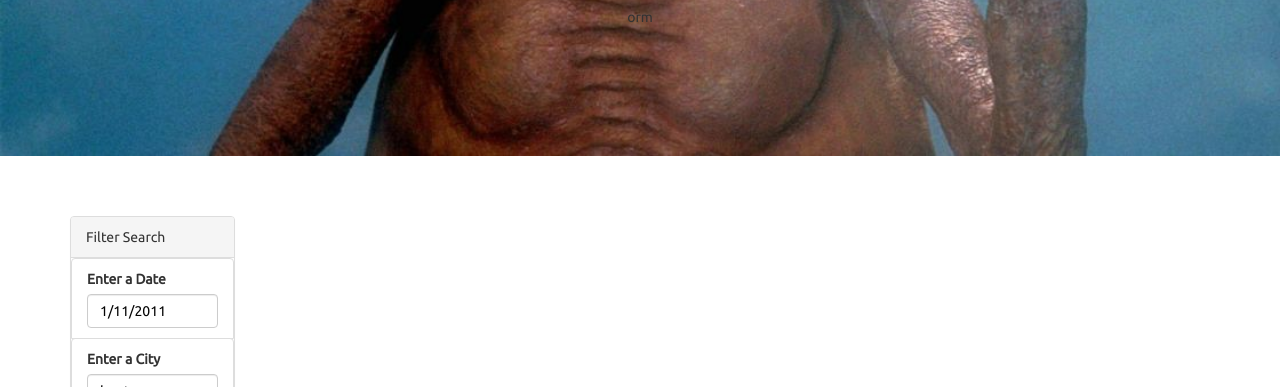
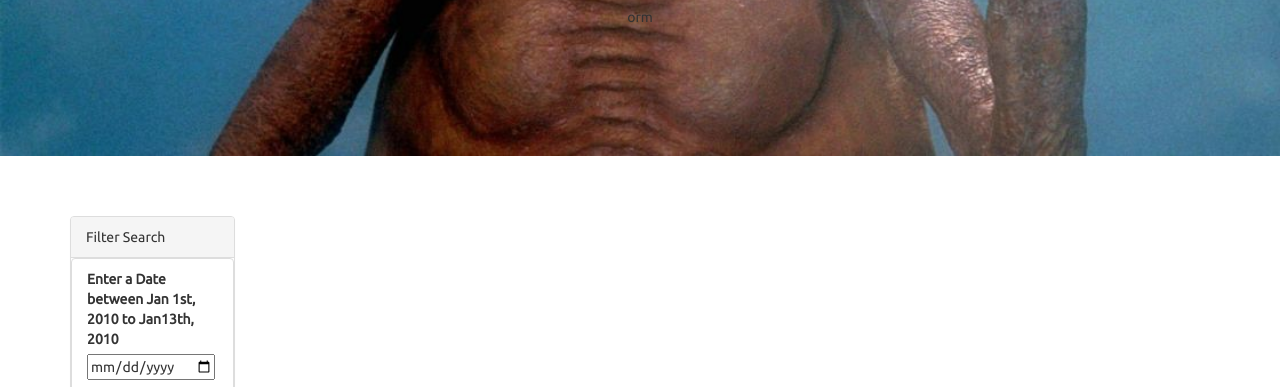
Before and after one commit to SergyRams/javascript-challenge, a plain HTML site: page UFO-level-2/index.html in a window 1280 px wide. Shown: the part 406-793 px from the top of the page. Drawn offline with nearby package versions, Linux system fonts and the light colour scheme.

Commit message:
Update index.html

```diff
--- a/UFO-level-2/index.html
+++ b/UFO-level-2/index.html
@@ -36,8 +36,8 @@
                   <div class="form-group">
                     <ul class="list-group" id="filters">
                       <li class="filter list-group-item">
-                        <label for="date">Enter a Date</label>
-                        <input class="form-control" id="datetime" name= type="text" placeholder="1/11/2011">
+                        <label for="sighting_date">Enter a Date between Jan 1st, 2010 to Jan13th, 2010</label>
+                        <input class="sighting_date" id="datetime" name= "sighting_date" type="date" class="form-control">
                     </form>
                 <form id="form2">
                   <div class="form-group">
```
